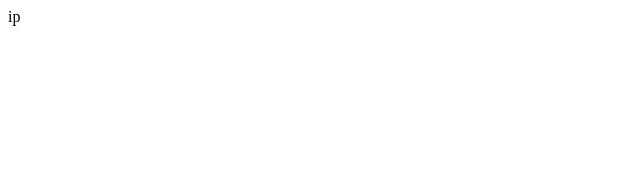
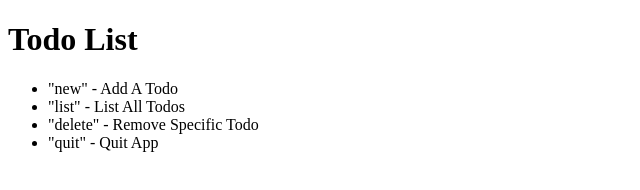
Before and after one commit to Richard9923/projeto-to-do-list, a plain HTML site: page index.html in a window 1280 px wide. Shown: the whole page, without its empty margins (0-640 px from the left). Drawn offline with Linux system fonts and the light colour scheme.

Commit message:
criando o html introduzindo as opcoes

```diff
--- a/app.js
+++ b/app.js
@@ -0,0 +1,8 @@
+/* criar uma funcao para perguntar o que o usuario quer fazer */
+
+function oqueFazer() {
+  const passo = prompt(
+    "O que você quer fazer? Escolhe uma das opções descritas na página."
+  );
+}
+/* criar uma funcao para adicionar um item na lista de tarefas */
--- a/index.html
+++ b/index.html
@@ -6,7 +6,14 @@
     <title>Document</title>
   </head>
   <body>
+    <h1>Todo List</h1>
+    <ul>
+      <li>"new" - Add A Todo</li>
+      <li>"list" - List All Todos</li>
+      <li>"delete" - Remove Specific Todo</li>
+      <li>"quit" - Quit App</li>
+    </ul>
+
     <script src="app.js"></script>
-    ip
   </body>
 </html>
```
